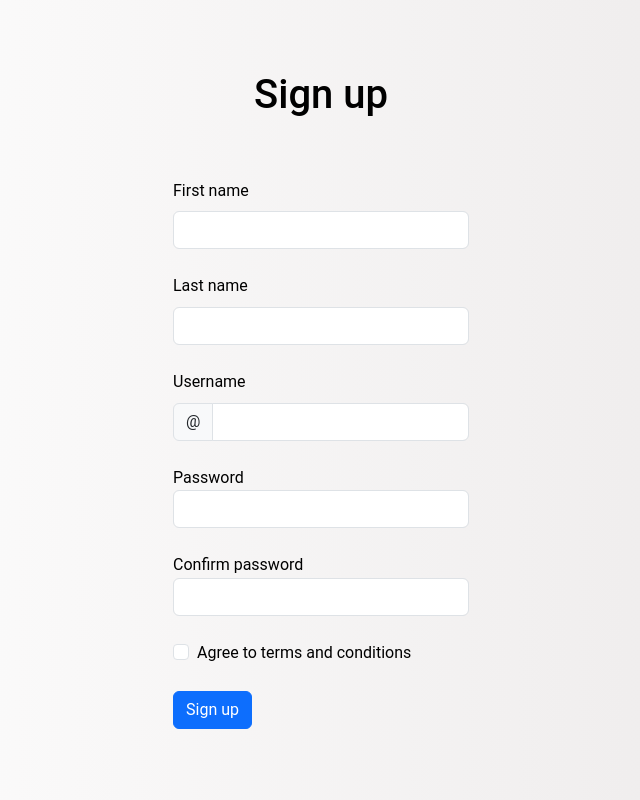
After one commit to Hadi-001/Web_Project, a PHP site: page /signup.html in a window 1280 px wide. The commit adds this page. Shown: the whole page, without its empty margins (319-959 px from the left). Run offline with PHP 8.4, Linux system fonts and the light colour scheme.

Commit message:
Add Sign Up page

```diff
--- a/index.html
+++ b/index.html
@@ -18,14 +18,14 @@
 
                 <div class="input-feild">
                 <label for="password">Password</label>
-                <input class="login-input" placeholder="Password" type="text" id="password" name="passwrod" required>
+                <input class="login-input" placeholder="Password" type="password" id="password" name="passwrod" required >
                 </div>
                 <button class="login-button" type="Sign in">Submit</button>
             </form>
             <div class="login-right-container">
                     <h1>Welcome to login</h1>
                     <h3>Don't have an account?</h3>
-                    <button class="signup-button">Sign up</button>
+                    <a href="signup.html"><button class="signup-button">Sign up</button></a>
             </div>
         </div>
     </main>
--- /dev/null
+++ b/signup.html
@@ -0,0 +1,93 @@
+<!DOCTYPE html>
+<html lang="en">
+<head>
+    <meta charset="UTF-8">
+    <meta name="viewport" content="width=device-width, initial-scale=1.0">
+    <link
+    href="https://cdn.jsdelivr.net/npm/bootstrap@5.3.3/dist/css/bootstrap.min.css"
+    rel="stylesheet"
+    integrity="sha384-QWTKZyjpPEjISv5WaRU9OFeRpok6YctnYmDr5pNlyT2bRjXh0JMhjY6hW+ALEwIH"
+    crossorigin="anonymous"
+    />
+    <link rel="stylesheet" href="style.css">
+    <title>Mindful Journaling - Signup</title>
+</head>
+
+
+<body class="signup-body">
+
+    <!-- Bootstrap form -->
+     <h1>Sign up</h1>
+
+     <br><br>
+
+    <form class="row g-4 col-xl-3 col-md-4 col-10">
+        <div class="col-md-12">
+          <label for="signup-first-name" class="form-label">First name</label>
+          <input type="text" class="form-control" id="signup-first-name" required>
+          <div class="invalid-feedback">
+            Feild cannot be empty
+          </div>
+        </div>
+        <div class="col-md-12">
+          <label for="signup-last-name" class="form-label">Last name</label>
+          <input type="text" class="form-control" id="signup-last-name" required>
+          <div class="invalid-feedback">
+            Feild cannot be empty
+          </div>
+        </div>
+        <div class="col-md-12">
+          <label for="signup-username" class="form-label">Username</label>
+          <div class="input-group has-validation">
+            <span class="input-group-text" id="inputGroupPrepend3">@</span>
+            <input type="text" class="form-control" id="signup-username" required>
+            <div id="validationServerUsernameFeedback" class="invalid-feedback">
+              Invalid username
+            </div>
+          </div>
+        </div>
+        <div class="col-md-12">
+            <label for="signup-password class="form-label">Password</label>
+            <input type="text" class="form-control" id="signup-password" required>
+            <div class="invalid-feedback">
+              Weak password
+            </div>
+        </div>
+
+        <div class="col-md-12">
+            <label for="signup-confirm-password class="form-label">Confirm password</label>
+            <input type="text" class="form-control" id="signup-confirm-password" required>
+            <div class="invalid-feedback">
+              Password does not match
+            </div>
+        </div>
+
+        <div class="col-12">
+          <div class="form-check">
+            <input class="form-check-input " type="checkbox" value="" id="invalidCheck3" aria-describedby="invalidCheck3Feedback" required>
+            <label class="form-check-label" for="invalidCheck3">
+              Agree to terms and conditions
+            </label>
+            <div id="invalidCheck3Feedback" class="invalid-feedback">
+              You must agree before submitting.
+            </div>
+          </div>
+        </div>
+        <div class="col-12">
+          <button class="btn btn-primary" type="submit">Sign up</button>
+        </div>
+      </form>
+
+    <script
+  src="https://cdn.jsdelivr.net/npm/@popperjs/core@2.11.8/dist/umd/popper.min.js"
+  integrity="sha384-I7E8VVD/ismYTF4hNIPjVp/Zjvgyol6VFvRkX/vR+Vc4jQkC+hVqc2pM8ODewa9r"
+  crossorigin="anonymous"
+></script>
+<script
+  src="https://cdn.jsdelivr.net/npm/bootstrap@5.3.3/dist/js/bootstrap.min.js"
+  integrity="sha384-0pUGZvbkm6XF6gxjEnlmuGrJXVbNuzT9qBBavbLwCsOGabYfZo0T0to5eqruptLy"
+  crossorigin="anonymous"
+></script>
+
+</body>
+</html>
--- a/style.css
+++ b/style.css
@@ -313,3 +313,26 @@ input::placeholder{
 /* ============================================= */
 /*            End of sign in Section             */
 /* ============================================= */
+
+
+
+
+
+
+/* ============================================= */
+/*               Sign up Section                 */
+/* ============================================= */
+
+
+.signup-body{
+    display: flex;
+    flex-direction: column;
+    justify-content: center;
+    align-items: center;
+    background: linear-gradient(to right, white, #ebe8e8);
+}
+
+
+/* ============================================= */
+/*            End of sign up Section             */
+/* ============================================= */
```
